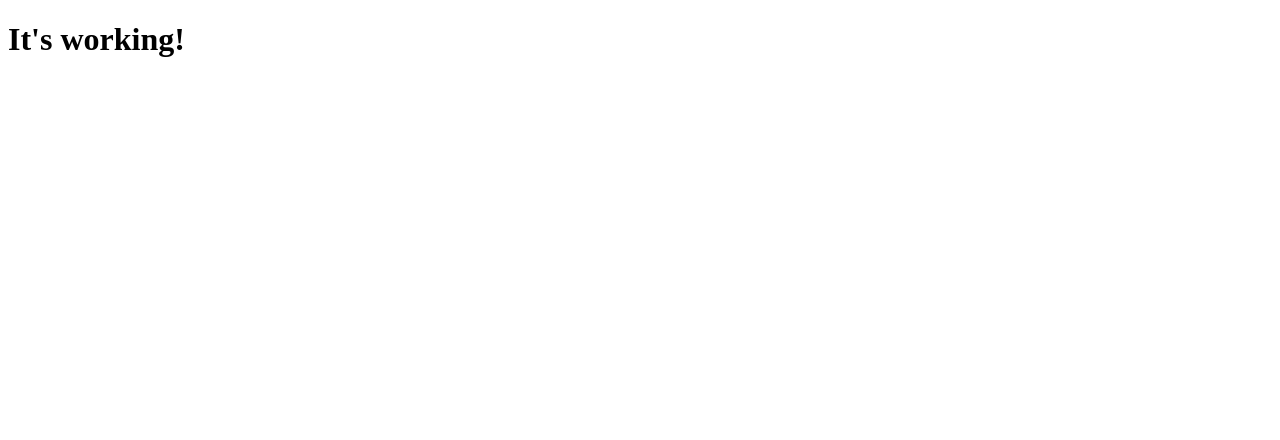
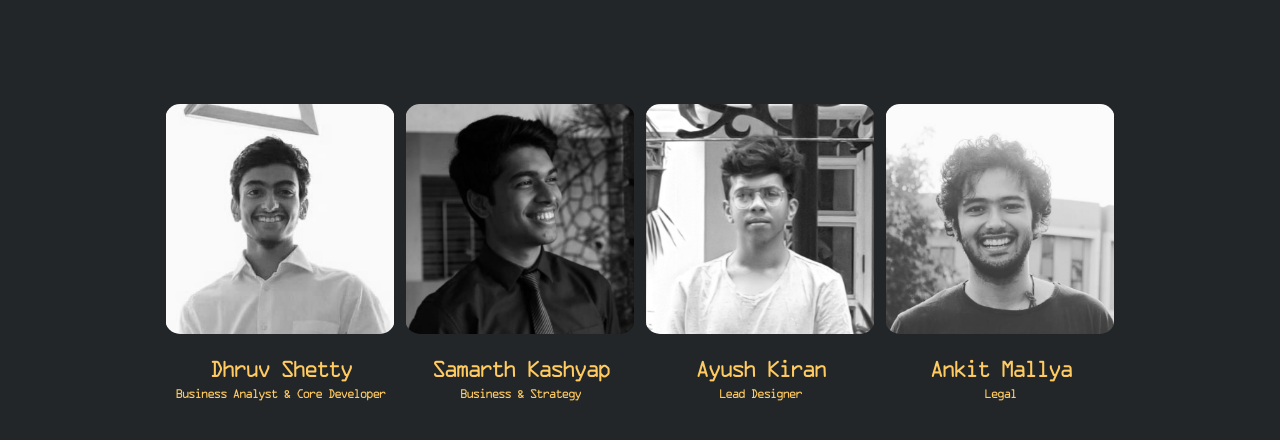
Before and after one commit to PyramidDevelopers/react-trainee, a React (Create React App) app: page / in a window 1280 px wide. Shown: the top 440 px of the page. Built offline with nearby package versions, Linux system fonts and the light colour scheme.

Commit message:
Added 'Our Team' Component

```diff
--- a/package.json
+++ b/package.json
@@ -8,6 +8,7 @@
     "@testing-library/user-event": "^12.1.10",
     "react": "^17.0.2",
     "react-dom": "^17.0.2",
+    "react-router-dom": "^5.2.0",
     "react-scripts": "4.0.3",
     "web-vitals": "^1.0.1"
   },
--- a/public/index.html
+++ b/public/index.html
@@ -1,14 +1,7 @@
 <!DOCTYPE html>
 <html lang="en">
   <head>
-    <meta charset="utf-8" />
-    <link rel="icon" href="%PUBLIC_URL%/favicon.ico" />
-    <meta name="viewport" content="width=device-width, initial-scale=1" />
-    <meta name="theme-color" content="#000000" />
-    <meta name="description" content="Web site created using create-react-app" />
-    <link rel="apple-touch-icon" href="%PUBLIC_URL%/logo192.png" />
-    <link rel="manifest" href="%PUBLIC_URL%/manifest.json" />
-    <title>React App</title>
+    <title>Pyramid Developers</title>
   </head>
 
   <body>
--- a/src/App.css
+++ b/src/App.css
@@ -0,0 +1,3 @@
+body {
+    background-color: #222629;
+  }
--- a/src/App.js
+++ b/src/App.js
@@ -1,8 +1,9 @@
 import './App.css';
+import {OurTeam} from './components/our team/OurTeam';
 
 function App() {
   return (
-      <h1>It's working!</h1>
+      <OurTeam />
   );
 }
 
--- /dev/null
+++ b/src/components/our team/OurTeam.css
@@ -0,0 +1,5 @@
+.team-container {
+    display: flex;
+    flex-flow: row;
+    justify-content: center;
+}
--- /dev/null
+++ b/src/components/our team/OurTeam.js
@@ -0,0 +1,23 @@
+import React from 'react'
+import './OurTeam.css'
+import {TeamMember} from './TeamMember'
+import DhruvImg from '../../assets/dhruv-shetty.png'
+import SamarthImg from '../../assets/samarth-kashyap.png'
+import AyushImg from '../../assets/ayush-kiran.png'
+import AnkitImg from '../../assets/ankit-mallya.png'
+
+export const OurTeam = () => {
+  let teamMembersData = [
+    { name: "Dhruv Shetty", designation: "Business Analyst & Core Developer", image: DhruvImg },
+    { name: "Samarth Kashyap", designation: "Business & Strategy", image: SamarthImg },
+    { name: "Ayush Kiran", designation: "Lead Designer", image: AyushImg },
+    { name: "Ankit Mallya", designation: "Legal", image: AnkitImg }
+  ]
+  return (
+    <div className="team-container">
+      {teamMembersData.map((memberData) => {
+        return <TeamMember memberData = {memberData} />
+      })}
+    </div>
+  )
+}
--- /dev/null
+++ b/src/components/our team/TeamMember.css
@@ -0,0 +1,38 @@
+@font-face {
+    font-family: OCRAExtended;
+    src: url('../../fonts/OCRAEXT.TTF');
+}
+
+.member {
+    display: flex;
+    flex-flow: column;
+    width: 240px;
+    justify-content: center;
+}
+
+.member-name {
+    margin: 2px 10px 2px;
+    font-family: OCRAExtended;
+    font-size: 25px;
+    letter-spacing: -3.3px;
+    color: #ffca60;
+    align-self: center;
+}
+
+.member-designation {
+    margin: 3px 2px 61px;
+    font-family: OCRAExtended;
+    font-size: 13.5px;
+    letter-spacing: -1.8px;
+    align-self: center;
+    color: #ffca60;
+  }
+
+.member-image {
+    width: 230px;
+    height: 230px;
+    margin: 96px 5px 20px;
+    object-fit: contain;
+    border-radius: 15px;
+    align-self: center;
+}
--- /dev/null
+++ b/src/components/our team/TeamMember.js
@@ -0,0 +1,11 @@
+import React from 'react'
+import './TeamMember.css'
+export const TeamMember = (props) => {
+    return (
+        <div className = "member">
+            <img src = {props.memberData.image} className = "member-image" alt/>
+            <div className = "member-name">{props.memberData.name}</div>
+            <div className = "member-designation">{props.memberData.designation}</div>
+        </div>
+    )
+}
```
Also changed, not shown: 1 other file (tests, documents, lock files or other folders).
